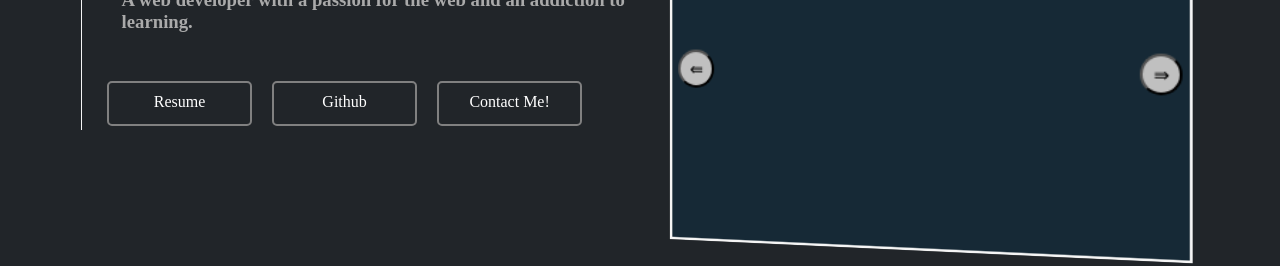
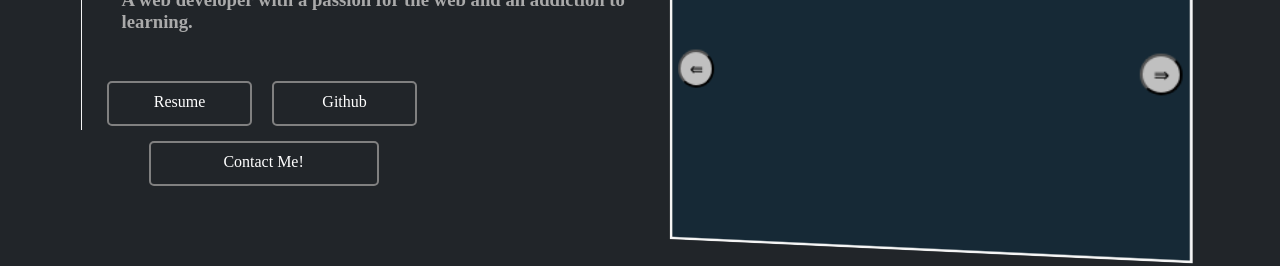
Before and after one commit to CodeDog3/Portfolio2, a plain HTML site: page Profile/index.html in a window 1280 px wide. Shown: the part 180-446 px from the top of the page. Drawn offline with Linux system fonts and the light colour scheme.

Commit message:
small ui change and fix spinny box

```diff
--- a/Profile/index.js
+++ b/Profile/index.js
@@ -13,10 +13,6 @@ const rb = () =>{
   }
 
 }
-
-forward.forEach((button) => {
-  button.addEventListener('click', rb);
-});
 
 forward.forEach((button) => {
   button.addEventListener('click', () => {
--- a/Profile/style.css
+++ b/Profile/style.css
@@ -127,20 +127,22 @@ body{
     gap:10px
 
 }
+.contact-link {
+    position: relative;
+    top:60px;
+    right:50%;
+}
+.contact-link a {
+    width: 230px;
+}
 
 .link-flex a:hover{
     background-color: #333;
 }
 
+/************************************************/
 
-/*
-.wrapper{
-    width:350px;
-    height:220px;
-    background-color: whitesmoke;
-    position: relative;
-    top: 20px;
-} */
+/************************************************/
 
 .intro-end{
     position: relative;
@@ -238,3 +240,6 @@ body{
     transform: rotateY(270deg) translateX(-200px);
     transform-origin: 0 50%;
 }
+/************************************************/
+
+/************************************************/
```
